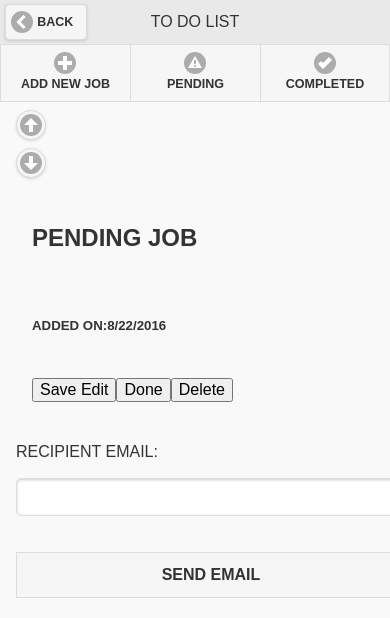
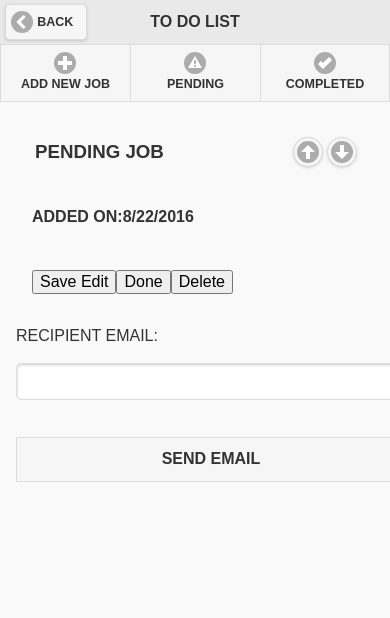
Before and after one commit to nooraljaberi/ToDoList, a website: page BlankCordovaApp2/www/index.html in a window 390 px wide. Both pictures are taken after a click on the button "ADD JOB". Shown: the top 618 px of the page. Drawn offline with Linux system fonts and the light colour scheme; some packages are replaced by stand-ins of ours.

Commit message:
fixing layput

```diff
--- a/BlankCordovaApp2/www/index.html
+++ b/BlankCordovaApp2/www/index.html
@@ -50,7 +50,7 @@
 
 
      <div data-role="header" data-position="fixed" data-add-back-btn="true">
-                    <h1> To Do List</h1>
+                    <h3> To Do List</h3>
 
                     <div data-role="navbar">
                         <ul>
@@ -62,15 +62,29 @@
 
                 </div>
 
-                    <a id="btnSortUp"  data-role="button"  onclick="SortListUp();"   data-icon="arrow-u" data-iconpos="notext"></a>
-                    <a id="btnSortDown" data-role="button" onclick="SortListDown();"  data-icon="arrow-d" data-iconpos="notext"></a>
+                <div  id="PendingJobList" class="ui-content"   >
+                    <table>
+                        <tr>
+                            <td width="80%">
+                                <h3>Pending Job</h3>
+                            </td>
 
-                <div  id="PendingJobList" class="ui-content"   >
-                    <h2>Pending Job</h2>
-                    <div id="PendingJobListCollasp" data-role="collapsible-set">
-                        <div id="UiPendingList" data-role="collapsible" >
+                            <td align="right">
+                                <a id="btnSortUp" data-role="button" onclick="SortListUp();" data-icon="arrow-u" data-iconpos="notext"></a>
 
-                        </div>
+                            </td>
+                            <td align="right">
+                                <a id="btnSortDown" data-role="button" onclick="SortListDown();" data-icon="arrow-d" data-iconpos="notext"></a>
+
+                            </td>
+                        </tr>
+                    </table>
+
+
+                    <div id="PendingJobListCollasp" data-role="" >
+                        <ui id="UiPendingList"  data-role="listView" >
+
+                        </ui>
                     </div>
                 </div>
                 <p>Recipient Email:</p>
@@ -96,7 +110,7 @@
                     </div>
                     </div>
                 <h2> Completed Job </h2>
-                        <div id="CompletedJobList" data-role="collapsible-set">
+                        <div id="CompletedJobList" data-role="listview">
 
 
 
--- a/BlankCordovaApp2/www/js/index.js
+++ b/BlankCordovaApp2/www/js/index.js
@@ -48,12 +48,7 @@ var PendingList = [];
         if (existingEntries == null) existingEntries = [];
         var entryTitle = document.getElementById('JobTitle').value;
         var entryText = document.getElementById('Description').value;
-      //  var entryimg;
-        //if (document.getElementById('smallImage').src!="")
-
-        //{  entryimg = document.getElementById('smallImage').src; };
-
-        var entry =
+             var entry =
             {
                 "title": entryTitle,
                 "text": entryText,
@@ -132,26 +127,26 @@ function LoadJobsList(array)
         if (array !== null) {
             for (var i = 0 ; i < array.length; i++) {
 
-                AddDivJobTitle(i, array[i].title, array[i].date);
-                AddDivJobText(i, array[i].text);
-                AddImage(i, array[i].Jobimage);
-                AddSaveChangesButton(i);
-                AddCompleteButton(i);
+                var link =document.createElement("li");
+                link.innerHTML =
+                AddDivJobTitle(i, array[i].title, array[i].date),
+                AddDivJobText(i, array[i].text),
+                AddImage(i, array[i].Jobimage),
+                AddSaveChangesButton(i),
+                AddCompleteButton(i),
                 AddDeleteJobButton(i);
 
             };
-            $("#PendingJobListCollasp").collapsibleset("refresh");
+            $(".UiPendingList").listview("refresh");
         };
 
-        $("#UiPendingList").collapsibleset().collapsibleset("refresh");
-    //
 }
 
 
 function AddDivJobTitle(id, text,date) {
     var element = document.createElement("h4");
     var d = new Date(date);
-    element.innerHTML = text + " <br/> <h5> Added on:"+ d.toLocaleDateString() +"<h5/>";
+    element.innerHTML = text + " <P> Added on:" + d.toLocaleDateString() + "</p>";
     var DivParent = document.getElementById("UiPendingList");
     //Append the element in page (in span).
     DivParent.appendChild(element);
@@ -203,12 +198,13 @@ function AddCompleteButton(id)
 
         localStorage.setItem("PendingList", JSON.stringify(JobList));
 
+        LoadJobsList(PendingList);
+
         var ExsistingCompleted = JSON.parse(localStorage.getItem("CompletedList"));
-
-        if (ExsistingCompleted == null) ExsistingCompleted = [];
+         if (ExsistingCompleted == null) ExsistingCompleted = [];
         ExsistingCompleted.push(DeletedJob);
         localStorage.setItem("CompletedList", JSON.stringify(ExsistingCompleted));
-       LoadJobsList(PendingList);
+
 
     }, false);
     var divid = "job" + id;
```
